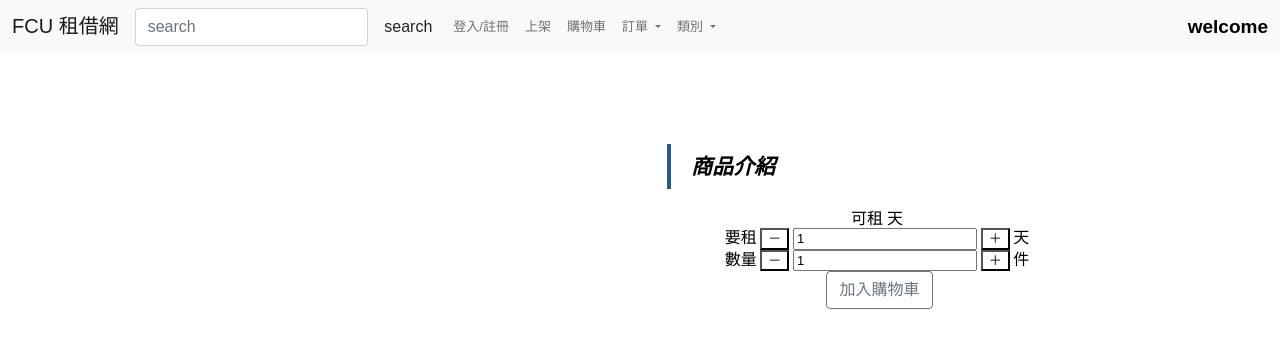
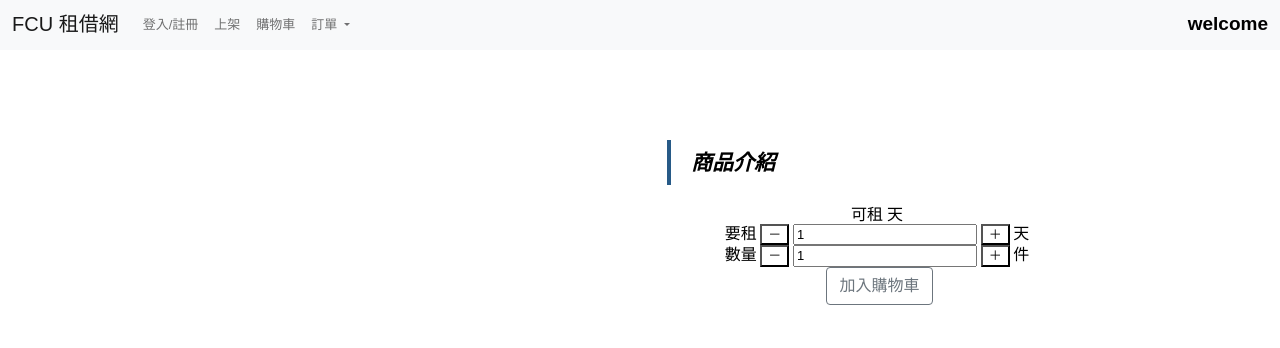
Before and after one commit to bobohuman/sowfare, a Spring Boot app: page /shop/index.html in a window 1280 px wide. Shown: the top 348 px of the page. Run offline with Spring Boot 4, Linux system fonts and the light colour scheme; some libraries are stand-ins or nearby versions.

Commit message:
222010902

```diff
--- a/src/main/resources/static/home.html
+++ b/src/main/resources/static/home.html
@@ -177,7 +177,7 @@
 
 
             <form class="d-flex">
-                <input type="text" class="form-control" placeholder="item" aria-label="product name"
+                <input type="text" class="form-control" placeholder="search" aria-label="product name"
                        aria-describedby="searchProduct" id="productKeyword">
                 <a>&nbsp;</a>
                 <button class="btn" type="button" id="searchProduct">search</button>
@@ -200,8 +200,8 @@
                         訂單
                     </a>
                     <ul class="dropdown-menu" aria-labelledby="navbarDropdown">
-                        <li><a class="dropdown-item" href="/shop.html">買家訂單</a></li>
-                        <li><a class="dropdown-item" href="/order.html">賣家訂單</a></li>
+                        <li><a class="dropdown-item" href="/shop.html">購買清單</a></li>
+                        <li><a class="dropdown-item" href="/order.html">客戶訂單</a></li>
                     </ul>
                 </li>
                 <li class="nav-item dropdown">
--- a/src/main/resources/static/shop/index.html
+++ b/src/main/resources/static/shop/index.html
@@ -28,7 +28,7 @@ $(document).ready(function()
 </script>
 </head>
 <body>
-<nav class="navbar navbar-expand-lg navbar-light bg-light" id="home">
+<nav class="navbar navbar-expand-lg navbar-light bg-light">
     <div class="container-fluid" id="top">
         <a class="navbar-brand" href="/home.html">FCU 租借網</a>
         <button class="navbar-toggler" type="button" data-bs-toggle="collapse" data-bs-target="#navbarSupportedContent"
@@ -37,13 +37,6 @@ $(document).ready(function()
         </button>
         <div class="collapse navbar-collapse" id="navbarSupportedContent">
 
-
-            <form class="d-flex">
-                <input type="text" class="form-control" placeholder="search" aria-label="product name"
-                       aria-describedby="searchProduct" id="productKeyword">
-                <a>&nbsp;</a>
-                <button class="btn" type="button" id="searchProduct">search</button>
-            </form>
 
 
             <ul class="navbar-nav mb-2 mb-lg-0 d-flex">
@@ -57,29 +50,15 @@ $(document).ready(function()
                     <a class="nav-link" href="/viewproduct.html">購物車</a>
                 </li>
                 <li class="nav-item dropdown">
-                    <a class="nav-link dropdown-toggle" href="#" role="button" data-bs-toggle="dropdown"
-                       aria-expanded="false">
+                    <a class="nav-link dropdown-toggle" href="#"  role="button" data-bs-toggle="dropdown" aria-expanded="false">
                         訂單
                     </a>
                     <ul class="dropdown-menu" aria-labelledby="navbarDropdown">
-                        <li><a class="dropdown-item" href="/shop.html">購買清單</a></li>
-                        <li><a class="dropdown-item" href="/order.html">客戶訂單</a></li>
+                        <li><a class="dropdown-item" href="/shop.html">買家訂單</a></li>
+                        <li><a class="dropdown-item" href="/order.html">賣家訂單</a></li>
                     </ul>
                 </li>
-                <li class="nav-item dropdown">
-                    <a class="nav-link dropdown-toggle" href="#" id="navbarDropdown" role="button"
-                       data-bs-toggle="dropdown" aria-expanded="false">
-                        類別
-                    </a>
-                    <ul class="dropdown-menu" aria-labelledby="navbarDropdown">
-                        <li><a href="#product" class="dropdown-item" onclick="go1()">露營 Camping</a></li>
-                        <li><a href="#product" class="dropdown-item" onclick="go2()">滑雪 Ski</a></li>
-                        <li><a href="#product" class="dropdown-item" onclick="go3()">潛水 Diving</a></li>
-                        <li><a href="#product" class="dropdown-item" onclick="go4()">釣魚 Fishing</a></li>
-                        <li><a href="#product" class="dropdown-item" onclick="go5()">汽車&沙灘車 AUTO&ATV</a></li>
-                        <li><a href="#product" class="dropdown-item" onclick="go6()">划船 Boating</a></li>
-                    </ul>
-                </li>
+
             </ul>
 
             <!--<form class="d-flex">
```
